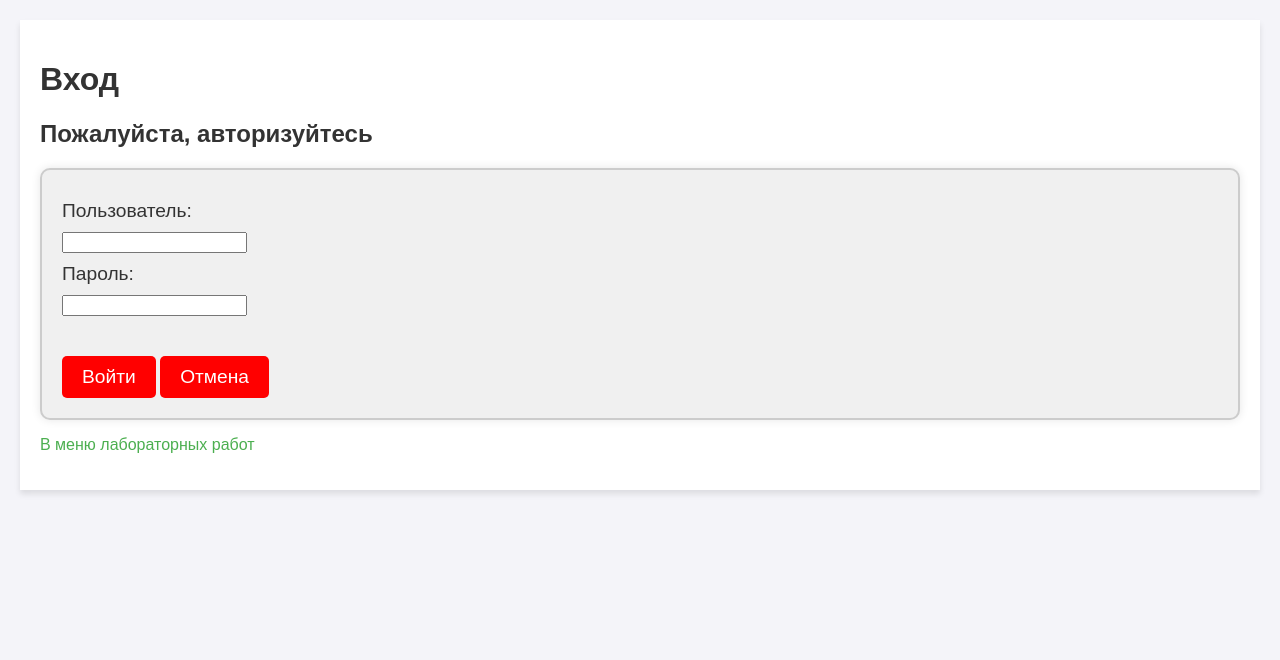
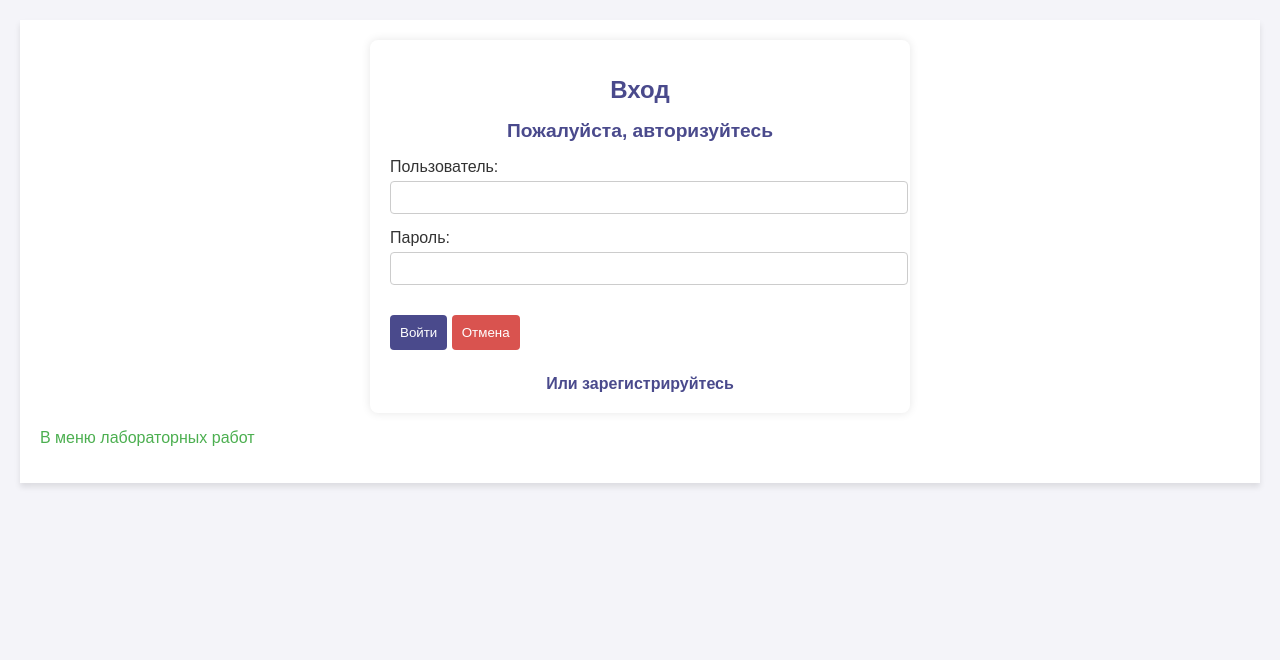
Before and after one commit to augenblickee/web-2-sem, a Flask app: page /lab4/login in a window 1280 px wide. Shown: the part 77-737 px from the top of the page. Run offline with Flask 3, Linux system fonts and the light colour scheme.

Commit message:
Доп задание

```diff
--- a/lab4.py
+++ b/lab4.py
@@ -105,7 +105,7 @@ def login():
         else:
             authorized = False
             login = ''
-        return render_template('lab4/login.html', authorized=authorized, login=login, name=name, last_login=last_login)
+        return render_template('lab4/login.html', authorized=authorized, login=login, name=name, last_login=last_login, users=users)
 
     login = request.form.get('login')
     password = request.form.get('password')
@@ -120,6 +120,8 @@ def login():
 
     if login == '':
         error = 'Введите логин!'
+    elif login not in users:
+        error = 'Пользователь не найден!'
     elif password == '':
         error = 'Введите пароль!'
 
@@ -195,3 +197,54 @@ def seeds():
             price = price - price * 0.1
 
     return render_template('/lab4/seeds.html', error=error, checked=checked, price=price, seed=seed, amount=amount, sale=sale)
+
+@lab4.route('/lab4/delete', methods=['POST'])
+def delete_user():
+    global users
+    login = session['login']
+
+    users = [user for user in users if user['login'] != login]
+
+    session.pop('login', None)
+
+    return redirect('/lab4/login')
+
+
+@lab4.route('/lab4/change', methods=['GET', 'POST'])
+def change_user():
+    login = session['login']
+    user = next((user for user in users if user['login'] == login), None)
+
+    if request.method == 'POST':
+        new_name = request.form.get('name')
+        new_password = request.form.get('password')
+
+        if user:
+            user['name'] = new_name
+            user['password'] = new_password
+
+        return render_template('lab4/change.html', user=user)
+
+
+
+@lab4.route('/lab4/register', methods=['GET', 'POST'])
+def register():
+    if request.method == 'POST':
+        session.pop('login', None)
+        login = request.form.get('login')
+        password = request.form.get('password')
+        name = request.form.get('name')
+
+        # Проверка на уникальность логина
+        if any(user['login'] == login for user in users):
+            error = 'Пользователь с таким логином уже существует!'
+            return render_template('lab4/register.html', error=error)
+
+        # Добавление нового пользователя в массив users
+        users.append({'login': login, 'password': password, 'name': name, 'sex': 'not specified'})
+
+        # Перенаправление на страницу логина после успешной регистрации
+        return redirect('/lab4/login')
+
+    # Рендеринг шаблона для GET-запроса
+    return render_template('lab4/register.html')
--- a/static/main.css
+++ b/static/main.css
@@ -115,3 +115,159 @@ ul {
 .phone-color, .phone-mem, .phone-price {
     margin-right: 10px;
 }
+
+.user-item {
+    display: flex;
+    align-items: center;
+    padding: 10px;
+    border-bottom: 1px solid #ccc;
+    transition: background-color 0.3s ease;
+}
+
+.user-item:hover {
+    background-color: #f9f9f9;
+}
+
+.user-avatar img {
+    width: 50px;
+    height: 50px;
+    border-radius: 50%;
+    margin-right: 15px;
+}
+
+.user-info {
+    flex-grow: 1;
+}
+
+.user-name {
+    font-size: 18px;
+    font-weight: bold;
+    margin-bottom: 5px;
+}
+
+.user-details {
+    font-size: 14px;
+    color: #555;
+}
+
+.user-details .user-sex i {
+    margin-left: 5px;
+}
+
+/* Общие стили контейнера */
+.main-container {
+    width: 100%;
+    max-width: 500px;
+    background: #fff;
+    padding: 20px;
+    margin: auto;
+    border-radius: 8px;
+    box-shadow: 0px 0px 10px rgba(0, 0, 0, 0.1);
+}
+
+/* Стили заголовков */
+.title {
+    color: #4a4a8c;
+    text-align: center;
+    font-size: 1.5em;
+}
+
+.subtitle {
+    color: #4a4a8c;
+    text-align: center;
+    font-size: 1.2em;
+}
+
+/* Стили списка пользователей */
+.user-list {
+    margin-top: 20px;
+}
+
+.user-item {
+    background-color: #e7e7f1;
+    margin: 10px 0;
+    padding: 10px;
+    border-radius: 5px;
+}
+
+.user-info {
+    display: flex;
+    justify-content: space-between;
+}
+
+.user-name, .user-login {
+    font-weight: bold;
+}
+
+/* Стили формы и полей */
+.form {
+    display: flex;
+    flex-direction: column;
+    gap: 15px;
+}
+
+.form-group {
+    display: flex;
+    flex-direction: column;
+    gap: 5px;
+}
+
+.input-field {
+    width: 100%;
+    padding: 8px;
+    border: 1px solid #ccc;
+    border-radius: 4px;
+}
+
+/* Стили кнопок */
+.button {
+    background-color: #4a4a8c;
+    color: #fff;
+    padding: 10px;
+    border: none;
+    border-radius: 4px;
+    cursor: pointer;
+    transition: background-color 0.3s ease;
+}
+
+.button:hover {
+    background-color: #3a3a6c;
+}
+
+.button-reset {
+    background-color: #d9534f;
+}
+
+.error-message {
+    color: #d9534f;
+    font-size: 0.9em;
+    text-align: center;
+}
+
+/* Стили ссылок */
+.register-link {
+    text-align: center;
+    margin-top: 10px;
+}
+
+.register-link a {
+    color: #4a4a8c;
+    text-decoration: none;
+    font-weight: bold;
+}
+
+.register-link a:hover {
+    text-decoration: underline;
+}
+
+/* Стили кнопок действий */
+.action-buttons {
+    display: flex;
+    flex-direction: column;
+    gap: 10px;
+    margin-top: 20px;
+}
+
+.form-inline {
+    display: inline;
+}
--- a/templates/lab4/lab4.html
+++ b/templates/lab4/lab4.html
@@ -23,5 +23,8 @@
         <li>
             <a href="/lab4/seeds">Заказ зерна</a>
         </li>
+        <li>
+            <a href="/lab4/register">Регистрация</a>
+        </li>
     </ol>
 {% endblock %}
--- a/templates/lab4/login.html
+++ b/templates/lab4/login.html
@@ -1,34 +1,54 @@
 {% extends "base.html" %}
 
-{# номер лабы #}
-{% block lab %}Лабораторная работа 4{% endblock%}
+{% block lab %}Лабораторная работа 4{% endblock %}
 
-{# основной контент#}
 {% block main %}
+<div class="main-container">
     {% if authorized %}
-        <h1>Добро пожаловать, {{ name }}</h1>
-        <div>
-            <form action="/lab4/logout" method="post">
-                <button>Выход</button>
+        <h1 class="title">Добро пожаловать, {{ name }}</h1>
+        <h2 class="subtitle">Список пользователей сайта:</h2>
+        <div class="user-list">
+            {% for user in users %}
+                <div class="user-item">
+                    <div class="user-info">
+                        <span class="user-name">{{ user.name }}</span>
+                        <span class="user-login">{{ user.login }}</span>
+                    </div>
+                </div>
+            {% endfor %}
+        </div>
+        <div class="action-buttons">
+            <form action="/lab4/logout" method="post" class="form-inline">
+                <button class="button">Выход</button>
+            </form>
+            <form action="/lab4/delete" method="post" class="form-inline">
+                <button class="button">Удалить моего пользователя</button>
+            </form>
+            <form action="/lab4/change" method="post" class="form-inline">
+                <button class="button">Изменить данные</button>
             </form>
         </div>
     {% else %}
-        <h1>Вход</h1>
-        <h2>Пожалуйста, авторизуйтесь</h2>
-        <form method="post" class="order">
-            <div>
+        <h1 class="title">Вход</h1>
+        <h2 class="subtitle">Пожалуйста, авторизуйтесь</h2>
+        <form method="post" class="form order-form">
+            <div class="form-group">
                 <label for="login">Пользователь:</label>
-                <input type="text" id="login" name="login" value='{{ last_login }}'>
+                <input type="text" id="login" name="login" value="{{ last_login }}" class="input-field">
             </div>
-            <div>
+            <div class="form-group">
                 <label for="password">Пароль:</label>
-                <input type="password" id="password" name="password">
+                <input type="password" id="password" name="password" class="input-field">
             </div>
-            <div class="error">{{ error }}</div>
-            <div>
-                <button type="submit">Войти</button>
-                <button type="reset">Отмена</button>
+            <div class="error-message">{{ error }}</div>
+            <div class="form-actions">
+                <button type="submit" class="button">Войти</button>
+                <button type="reset" class="button button-reset">Отмена</button>
+            </div>
+            <div class="register-link">
+                <a href="/lab4/register">Или зарегистрируйтесь</a>
             </div>
         </form>
     {% endif %}
+</div>
 {% endblock %}
```
Also changed, not shown: templates/lab4/change.html (added, +23 -0 lines), templates/lab4/register.html (added, +27 -0 lines).
